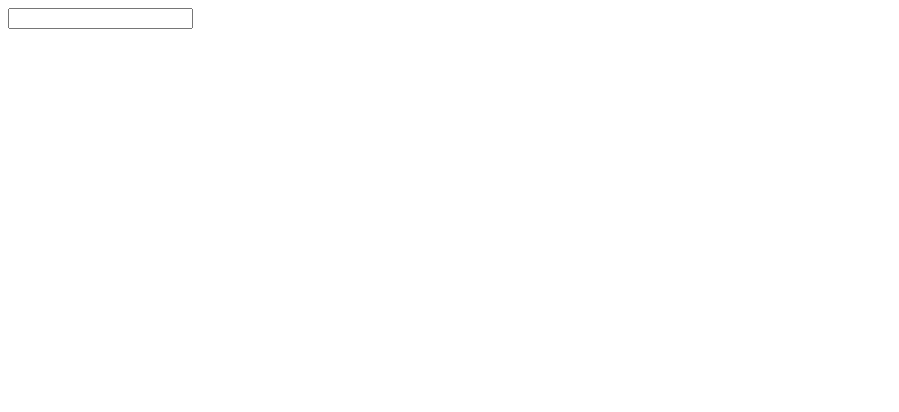
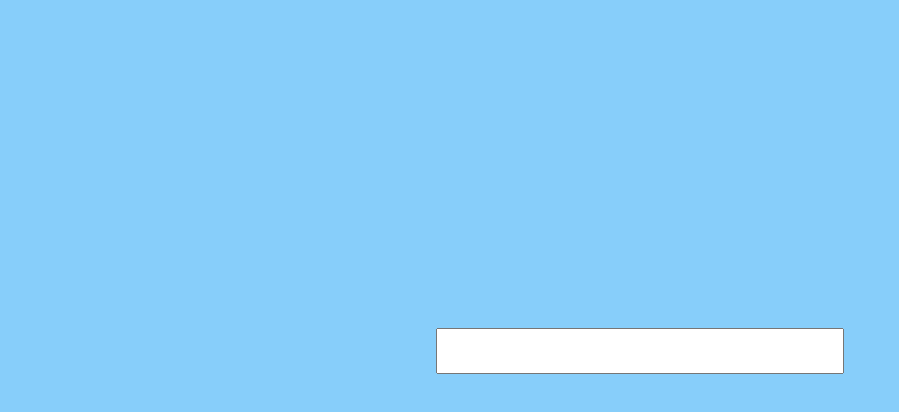
Before and after one commit to max-marschhauser/ToDo-List, a plain HTML site: page index.html in a window 1280 px wide. Shown: the whole page, without its empty margins (0-899 px from the left). Drawn offline with Linux system fonts and the light colour scheme.

Commit message:
added css

```diff
--- a/index.html
+++ b/index.html
@@ -5,6 +5,7 @@
 		<meta http-equiv="X-UA-Compatible" content="IE=edge" />
 		<meta name="viewport" content="width=device-width, initial-scale=1.0" />
 		<title>ToDo List</title>
+		<link rel="stylesheet" href="style.css" />
 		<script src="script.js" defer></script>
 	</head>
 	<body>
--- /dev/null
+++ b/style.css
@@ -0,0 +1,22 @@
+body {
+	box-sizing: border-box;
+	background-color: lightskyblue;
+	display: grid;
+	place-items: center;
+}
+
+#form {
+	margin-top: 20rem;
+}
+
+#input {
+	width: 25rem;
+	height: 2.5rem;
+	font-size: 2rem;
+}
+
+#list {
+	font-size: 1.5rem;
+	font-weight: 600;
+	padding-top: 1rem;
+}
```
Lines whose indentation alone changed are shown as unchanged.
